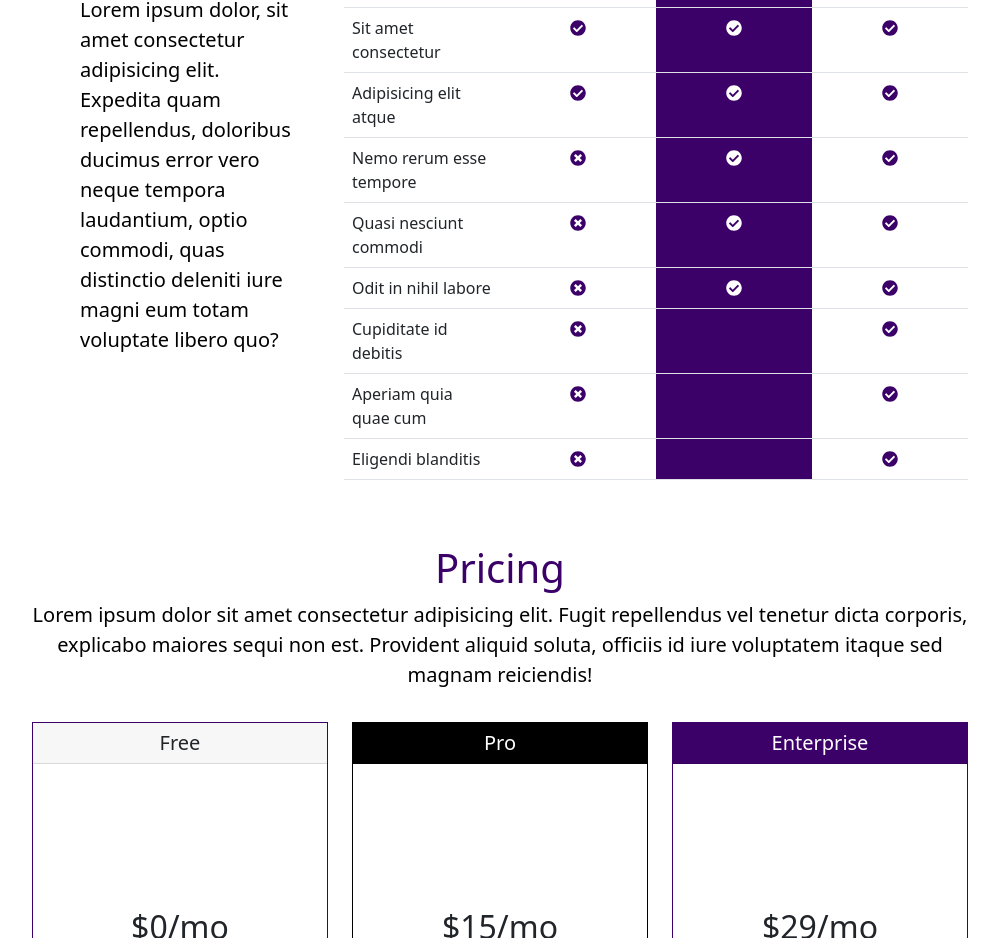
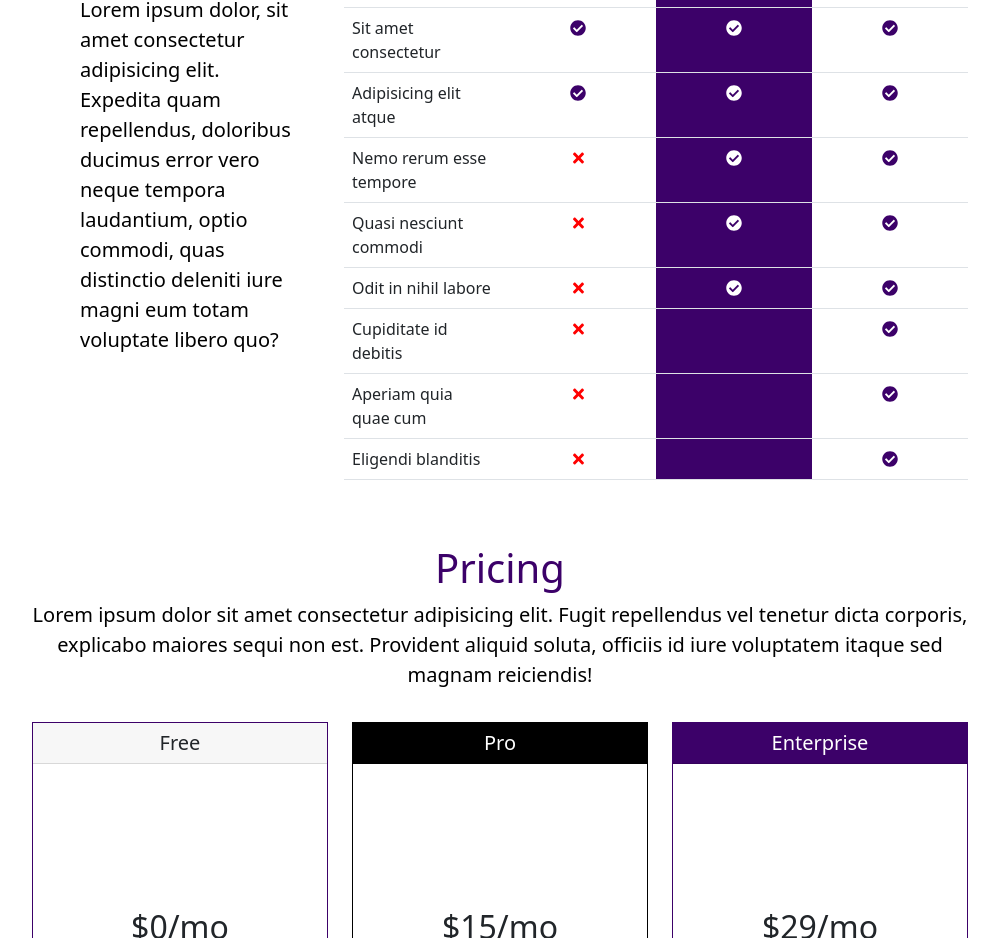
Before and after one commit to WSU-SoC-WEB2620-CU/web2620-assignment-8-Alchemystic23, a website built with Vite: page src/index.html in a window 1280 px wide. Shown: the part 1149-2087 px from the top of the page, without its empty margins (140-1139 px from the left). Built offline with nearby package versions, Linux system fonts and the light colour scheme.

Commit message:
final final submission

```diff
--- a/src/index.html
+++ b/src/index.html
@@ -184,42 +184,42 @@
 
               <tr>
                 <td> Nemo rerum esse tempore</td>
-                <td class="text-center text-primary"><i class="fas fa-times-circle"></i></td>
+                <td class="text-center" style="color: red"><i class="fas fa-times"></i></td>
                 <td class="bg-primary text-success text-center"><i class="fas fa-check-circle"></i></td>
                 <td class="text-center text-primary"><i class="fas fa-check-circle"></i></td>
               </tr>
 
               <tr>
                 <td> Quasi nesciunt commodi</td>
-                <td class="text-center text-primary"><i class="fas fa-times-circle"></i></td>
+                <td class="text-center" style="color: red"><i class="fas fa-times"></i></td>
                 <td class="bg-primary text-success text-center"><i class="fas fa-check-circle"></i></td>
                 <td class="text-center text-primary"><i class="fas fa-check-circle"></i></td>
               </tr>
 
               <tr>
                 <td> Odit in nihil labore</td>
-                <td class="text-center text-primary"><i class="fas fa-times-circle"></i></td>
+                <td class="text-center" style="color: red"><i class="fas fa-times"></i></td>
                 <td class="bg-primary text-success text-center"><i class="fas fa-check-circle"></i></td>
                 <td class="text-center text-primary"><i class="fas fa-check-circle"></i></td>
               </tr>
 
               <tr>
                 <td> Cupiditate id debitis</td>
-                <td class="text-center text-primary"><i class="fas fa-times-circle"></i></td>
+                <td class="text-center" style="color: red"><i class="fas fa-times"></i></td>
                 <td class="bg-primary text-success text-center text-center"></td>
                 <td class="text-center text-primary"><i class="fas fa-check-circle"></i></td>
               </tr>
 
               <tr>
                 <td> Aperiam quia quae cum</td>
-                <td class="text-center text-primary"><i class="fas fa-times-circle"></i></td>
+                <td class="text-center" style="color: red"><i class="fas fa-times"></i></td>
                 <td class="bg-primary text-success text-center"></td>
                 <td class="text-center text-primary"><i class="fas fa-check-circle"></i></td>
               </tr>
 
               <tr>
                 <td> Eligendi blanditis</td>
-                <td class="text-center text-primary"><i class="fas fa-times-circle"></i></td>
+                <td class="text-center" style="color: red"><i class="fas fa-times"></i></td>
                 <td class="bg-primary text-success text-center"></td>
                 <td class="text-center text-primary"><i class="fas fa-check-circle"></i></td>
               </tr>
```
